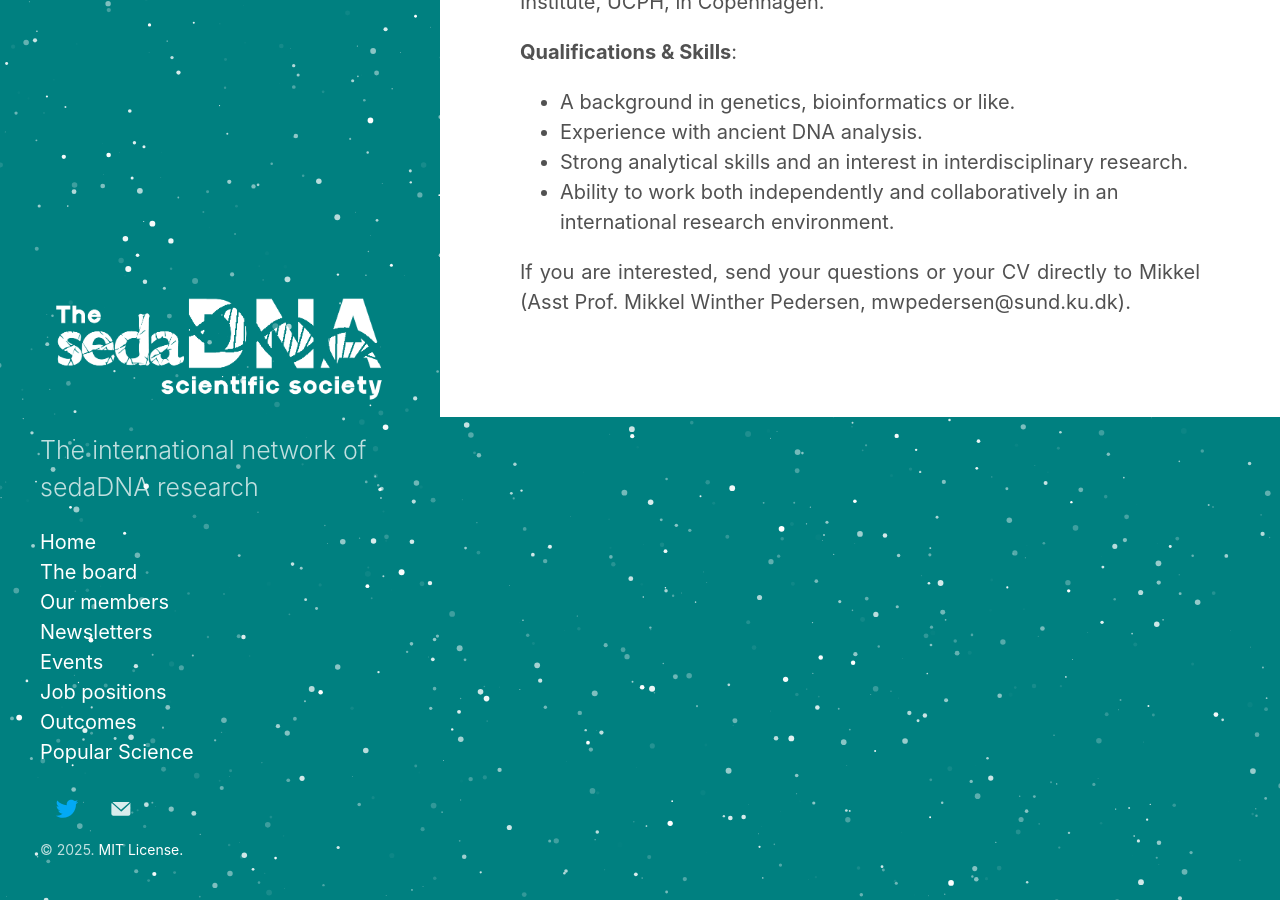
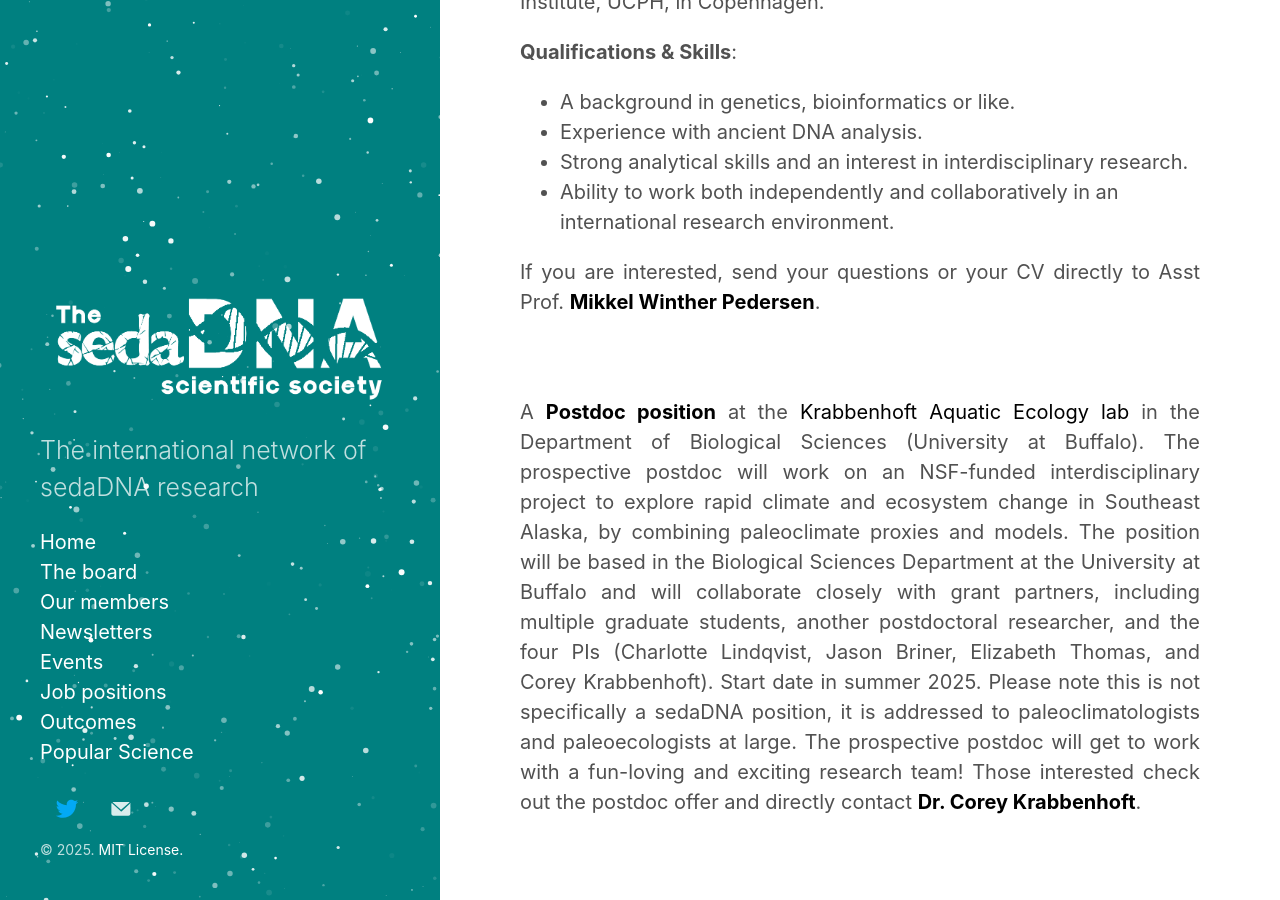
Before and after one commit to sedadna/sedadna.github.io, a Jekyll site: the page built from category/positions.md, in a window 1280 px wide and 900 px high, scrolled down 687 px. Built offline with Jekyll 4.4.1, drawn with Linux system fonts in a browser that asks for light colours.

Commit message:
Update positions.md

```diff
--- a/category/positions.md
+++ b/category/positions.md
@@ -7,7 +7,7 @@ title: Job positions
 <div class="intro">
 <h3 class="section-title underline">New positions</h3>
 
-<p>A <b>Postdoc position</b> in ancient environmental genomics at the University of Copenhagen. This project will explore the relationship between environmental changes and human demographics, disease load, and site histories by analysing ancient environmental DNA (eDNA). By extracting DNA from various archaeological contexts, including soil monoliths and discrete samples from around Europe, the study aims to reconstruct past environments and assess their impact on human populations. The project seek to pioneer the use of ancient metagenomes to address standing archaeological questions in collaboration with researchers across most of Europe. Through advanced techniques like deep shotgun metagenomics, this work seeks to enhance our understanding of anthropogenic environments in Western Eurasia. Funding is for <b>two years</b>, start date as soon as possible, at the <a href="https://globe.ku.dk/research/geogenetics/">Centre for Ancient Environmental Genomics</a>, Globe Institute, UCPH, in Copenhagen. </p>
+<p align="justify">A <b>Postdoc position</b> in ancient environmental genomics at the University of Copenhagen. This project will explore the relationship between environmental changes and human demographics, disease load, and site histories by analysing ancient environmental DNA (eDNA). By extracting DNA from various archaeological contexts, including soil monoliths and discrete samples from around Europe, the study aims to reconstruct past environments and assess their impact on human populations. The project seek to pioneer the use of ancient metagenomes to address standing archaeological questions in collaboration with researchers across most of Europe. Through advanced techniques like deep shotgun metagenomics, this work seeks to enhance our understanding of anthropogenic environments in Western Eurasia. Funding is for <b>two years</b>, start date as soon as possible, at the <a href="https://globe.ku.dk/research/geogenetics/">Centre for Ancient Environmental Genomics</a>, Globe Institute, UCPH, in Copenhagen. </p>
 <p><b>Qualifications & Skills</b>:
 <ul>
   <li>A background in genetics, bioinformatics or like.</li>
@@ -15,4 +15,11 @@ title: Job positions
   <li>Strong analytical skills and an interest in interdisciplinary research.</li>
   <li>Ability to work both independently and collaboratively in an international research environment.</li>
 </ul> </p>
-<p>If you are interested, send your questions or your CV directly to Mikkel (Asst Prof. Mikkel Winther Pedersen, mwpedersen@sund.ku.dk).</p>
+<p>If you are interested, send your questions or your CV directly to Asst Prof. <a href="mailto:mwpedersen@sund.ku.dk"><b>Mikkel Winther Pedersen</b></a>.</p>
+
+<br>
+<br>
+
+
+
+<p align="justify">A <a href="https://coreykrabbenhoft.com/join-us-2/"><b>Postdoc position</b></a> at the <a href="https://arts-sciences.buffalo.edu/biological-sciences/faculty/faculty-directory/corey-krabbenhoft.html">Krabbenhoft Aquatic Ecology lab</a> in the Department of Biological Sciences (University at Buffalo). The prospective postdoc will work on an NSF-funded interdisciplinary project to explore rapid climate and ecosystem change in Southeast Alaska, by combining paleoclimate proxies and models. The position will be based in the Biological Sciences Department at the University at Buffalo and will collaborate closely with grant partners, including multiple graduate students, another postdoctoral researcher, and the four PIs (Charlotte Lindqvist, Jason Briner, Elizabeth Thomas, and Corey Krabbenhoft). Start date in summer 2025. Please note this is not specifically a sedaDNA position, it is addressed to paleoclimatologists and paleoecologists at large. The prospective postdoc will get to work with a fun-loving and exciting research team! Those interested check out the postdoc offer and directly contact <a href="mailto:ckrabben@buffalo.edu"><b>Dr. Corey Krabbenhoft</b></a>.</p>
```
